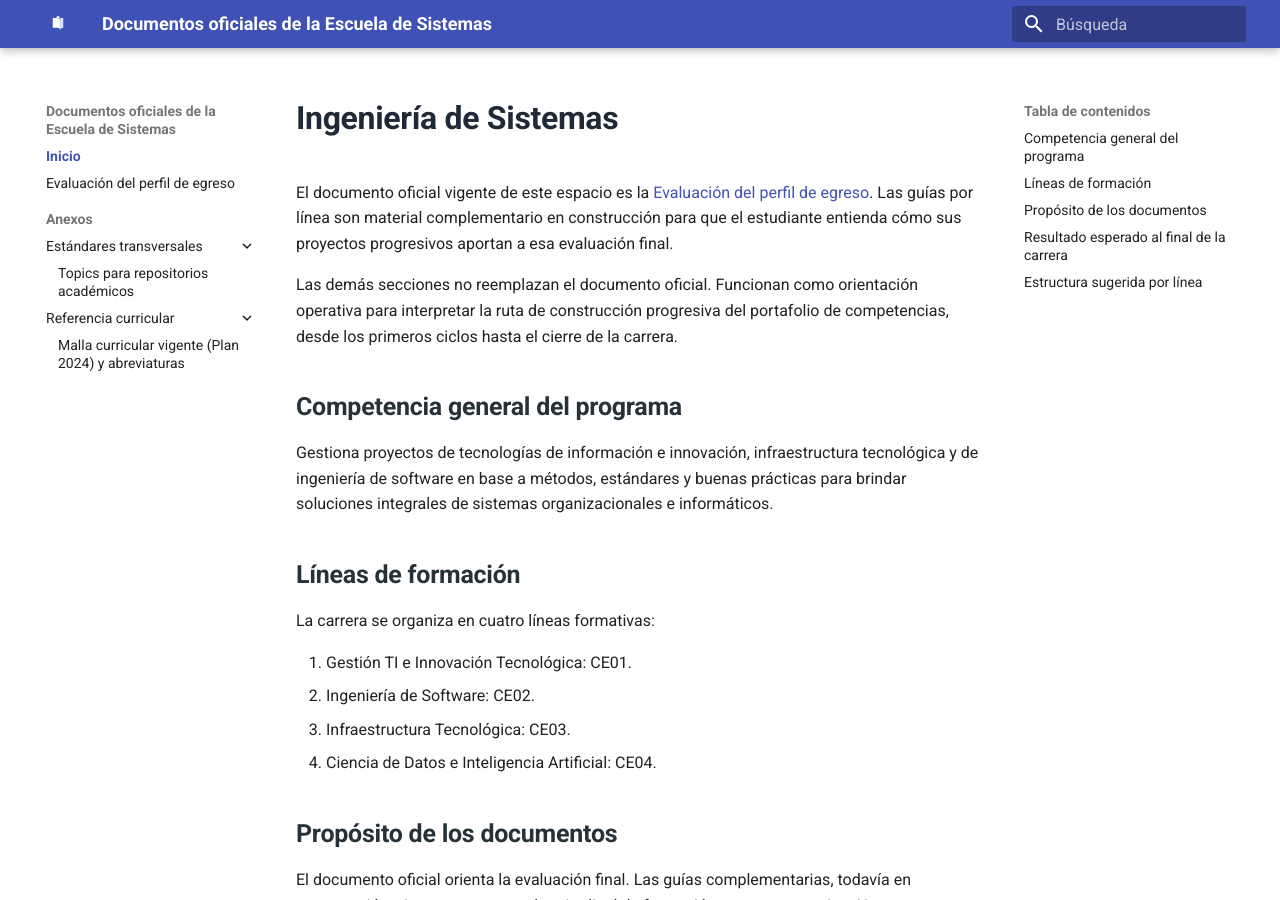
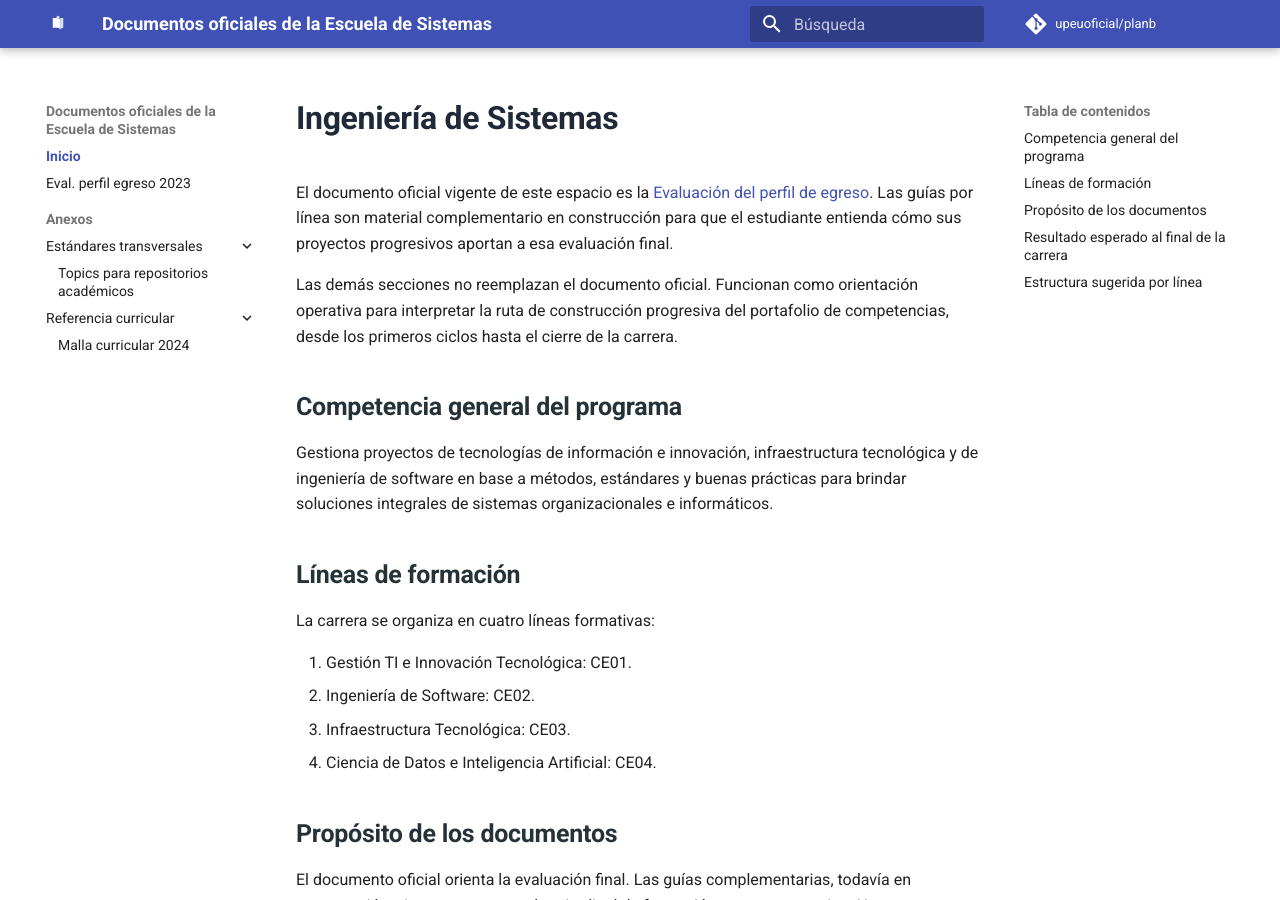
Before and after one commit to upeuoficial/planb, an MkDocs documentation site: the page built from docs/index.md, in a window 1280 px wide and 900 px high. Built offline with MkDocs 1.6.1 and Material for MkDocs 9.7.7, drawn with Linux system fonts in a browser that asks for light colours; comment, search, counter and statistics services are not loaded.

Commit message:
plan 2024+

```diff
--- a/mkdocs.yml
+++ b/mkdocs.yml
@@ -1,5 +1,7 @@
 site_name: Documentos oficiales de la Escuela de Sistemas
 site_description: Documento oficial de evaluación del perfil de egreso y guías complementarias en construcción para proyectos progresivos de Ingeniería de Sistemas.
+repo_url: https://github.com/upeuoficial/planb
+repo_name: upeuoficial/planb
 docs_dir: docs
 exclude_docs: |
   lineas/**
@@ -34,9 +36,9 @@ extra_css:
 
 nav:
   - Inicio: index.md
-  - Evaluación del perfil de egreso: transcripcion.md
+  - Eval. perfil egreso 2023: transcripcion.md
   - Anexos:
       - Estándares transversales:
           - Topics para repositorios académicos: anexos/estandar-topics-repositorios.md
       - Referencia curricular:
-          - Malla curricular vigente (Plan 2024) y abreviaturas: anexos/malla-curricular-2024.md
+          - Malla curricular 2024: anexos/malla-curricular-2024.md
```
